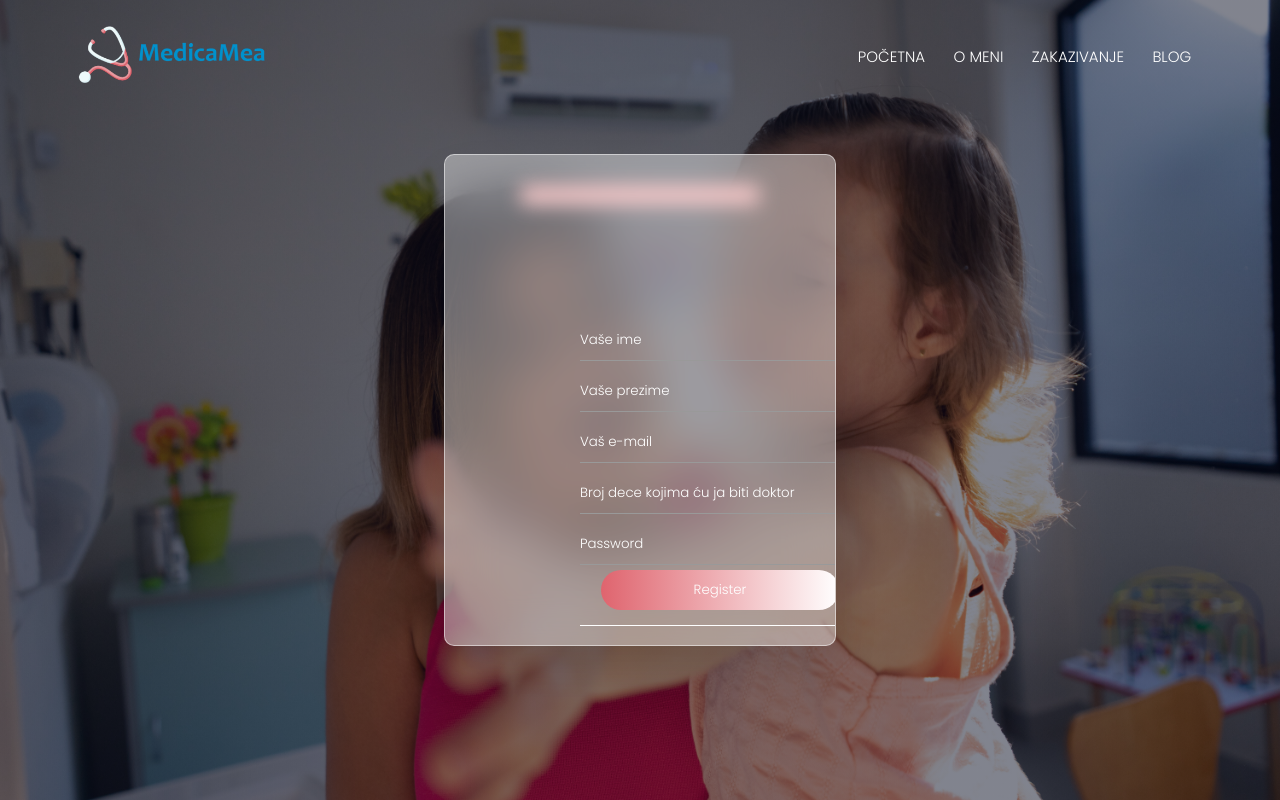
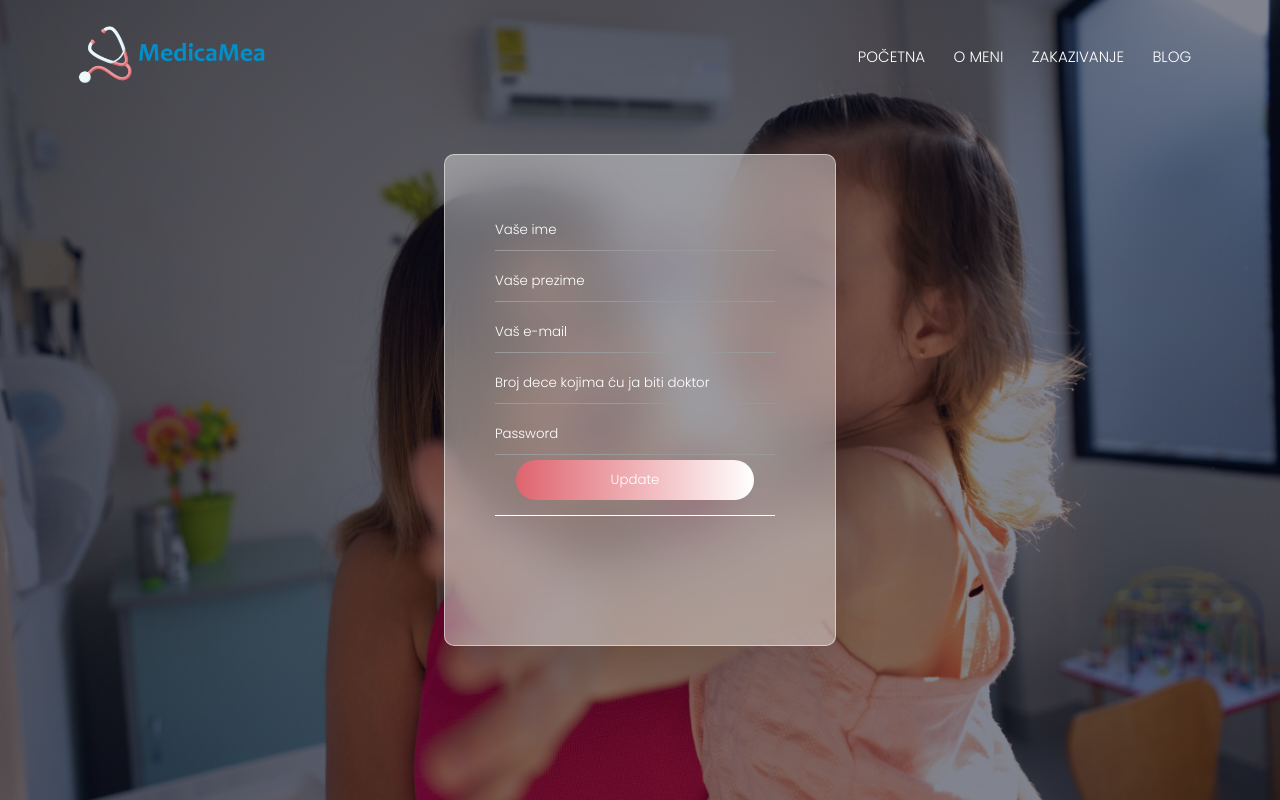
Before and after one commit to Milica1234567/iteh-php, a PHP site: page /izmeni.php in a window 1280 px wide. Run offline with PHP 8.4, Linux system fonts and the light colour scheme; some libraries are stand-ins or nearby versions; some web fonts are replaced.

Commit message:
update roditelja

```diff
--- a/izmeni.php
+++ b/izmeni.php
@@ -1,4 +1,20 @@
+<?php
+session_start();
+include 'connection.php';
 
+
+
+if (isset($_POST['submit-update'])) {
+
+    $ime = $_POST['ime'];
+    $prezime = $_POST['prezime'];
+    $email = $_POST['email'];
+    $brdece = $_POST['brdece'];
+    $password = $_POST['password'];
+    $sql = "update `medmea` set ime='$ime', prezime='$prezime', email='$email', br_dece=$brdece, password='$password' where email='$email'";
+    $res = mysqli_query($con, $sql);
+}
+?>
 
 <!DOCTYPE html>
 <html lang="en">
@@ -33,16 +49,16 @@
         </nav>
         <div class="forma">
             <div class="form-box">
-                <div class="button-box">
 
 
-                <form action="registration.php" method="post" id="register-up" class="input-polja">
+
+                <form action="#" method="post" id="register-up" class="input-polja-up">
                     <input type="text" class="input" placeholder="Vaše ime" name="ime" required>
                     <input type="text" class="input" placeholder="Vaše prezime" name="prezime" required>
                     <input type="email" class="input" placeholder="Vaš e-mail" name="email" required>
                     <input type="number" class="input" placeholder="Broj dece kojima ću ja biti doktor" name="brdece" min="1" required>
                     <input type="password" class="input" placeholder="Password" name="password" required>
-                    <button type="submit" name="submit-reg" class="submit-btn">Register</button>
+                    <button type="submit" name="submit-update" class="submit-btn">Update</button>
                 </form>
 
             </div>
--- a/style.css
+++ b/style.css
@@ -988,12 +988,19 @@ hr {
 }
 
 #register {
+
     left: 450px;
 }
 #register-up{
     left: 50px;
 }
-
+.input-polja-up {
+    display: block;
+    top: 50px;
+    position: absolute;
+    width: 280px;
+    transition: .5s;
+}
 @media(max-width:700px) {
 
     .form-box {
--- a/update.php
+++ b/update.php
@@ -1,7 +1,7 @@
 <?php
 session_start();
 include 'connection.php';
-$id=$_SESSION['id'];
+$id1=$_SESSION['id'];
 ?>
 
 <!DOCTYPE html>
```
